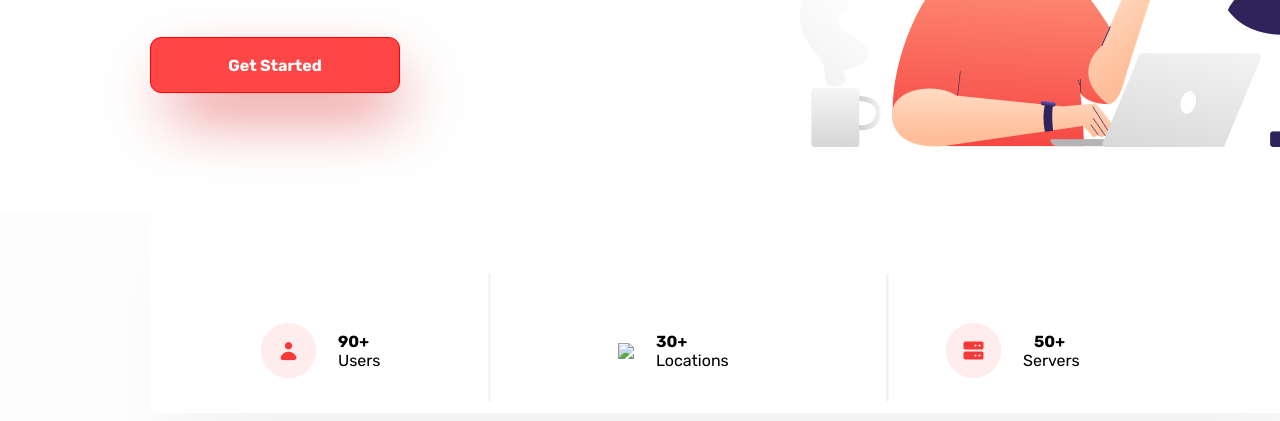
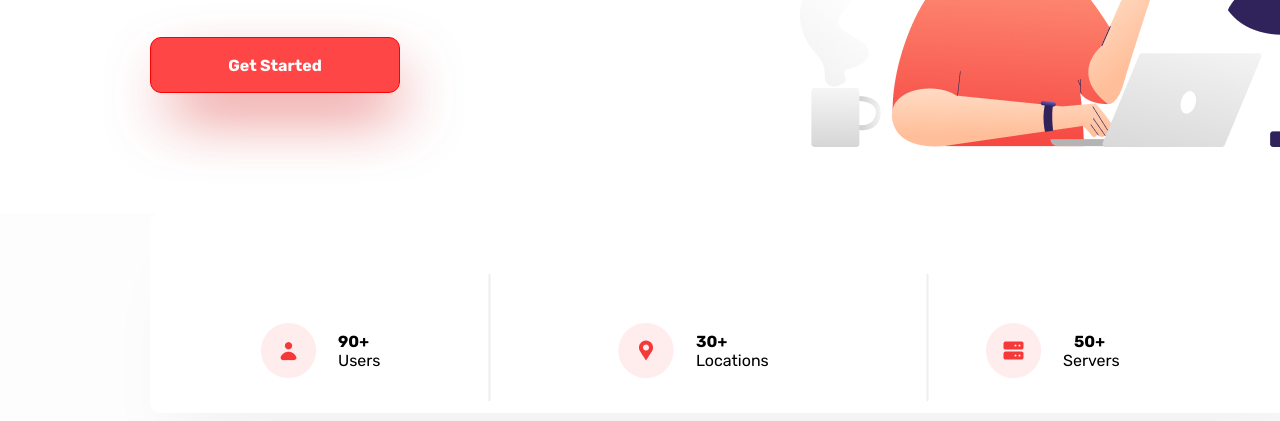
Before and after one commit to Valentin1902/HomeWork-main, a plain HTML site: page index.html in a window 1280 px wide. Shown: the part 379-800 px from the top of the page. Drawn offline with Linux system fonts and the light colour scheme; the site is published under a folder, as on GitHub Pages, so addresses that start at the root find nothing.

Commit message:
Update index.html

```diff
--- a/index.html
+++ b/index.html
@@ -130,7 +130,7 @@
           <img class="user_img" src="img/user.png" alt="" />
           <p class="user"><b>90+</b><br />Users</p>
           <img class="line_big" src="img/line_big.png" />
-          <img class="location_img" src="/img/location.png" />
+          <img class="location_img" src="img/location.png" />
           <p class="locations"><b>30+</b><br />Locations</p>
           <img class="line_big2" src="img/line_big.png" />
           <img class="server_img" src="img/Server.png" alt="" />
```
